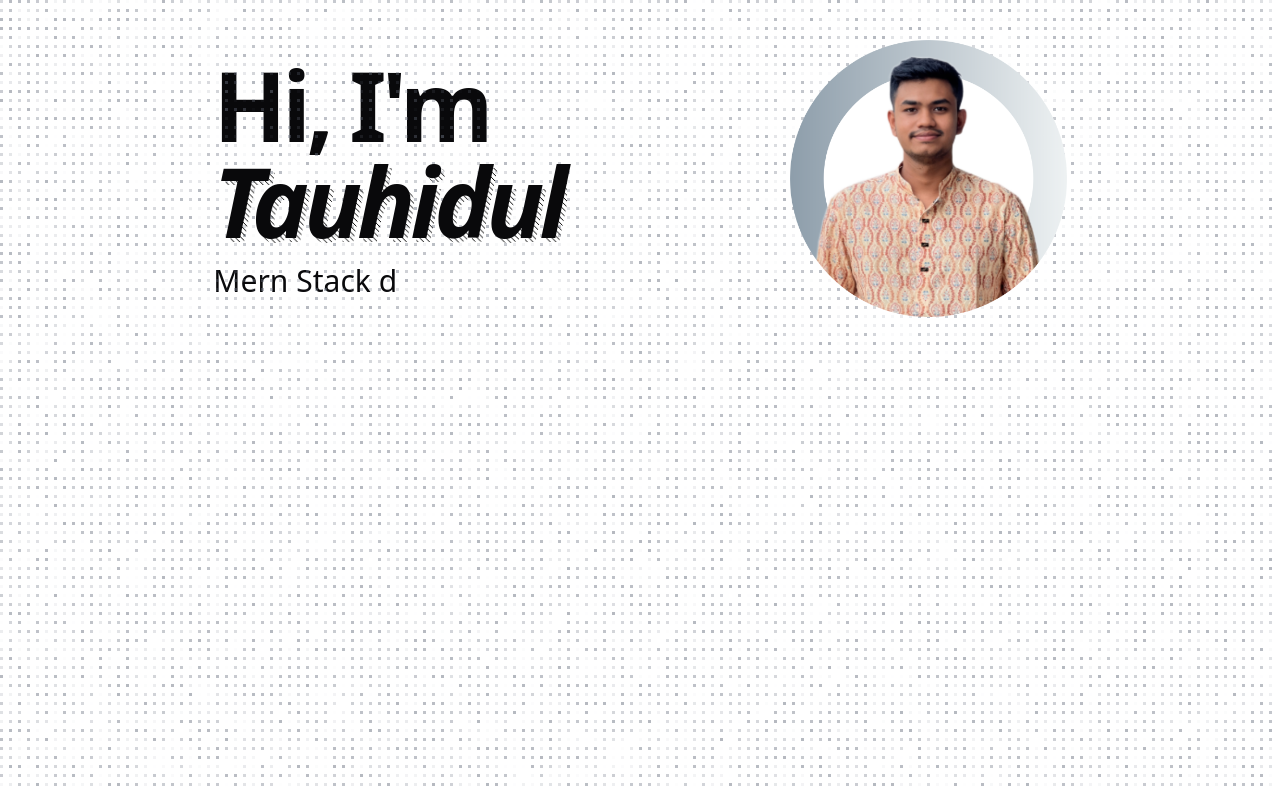
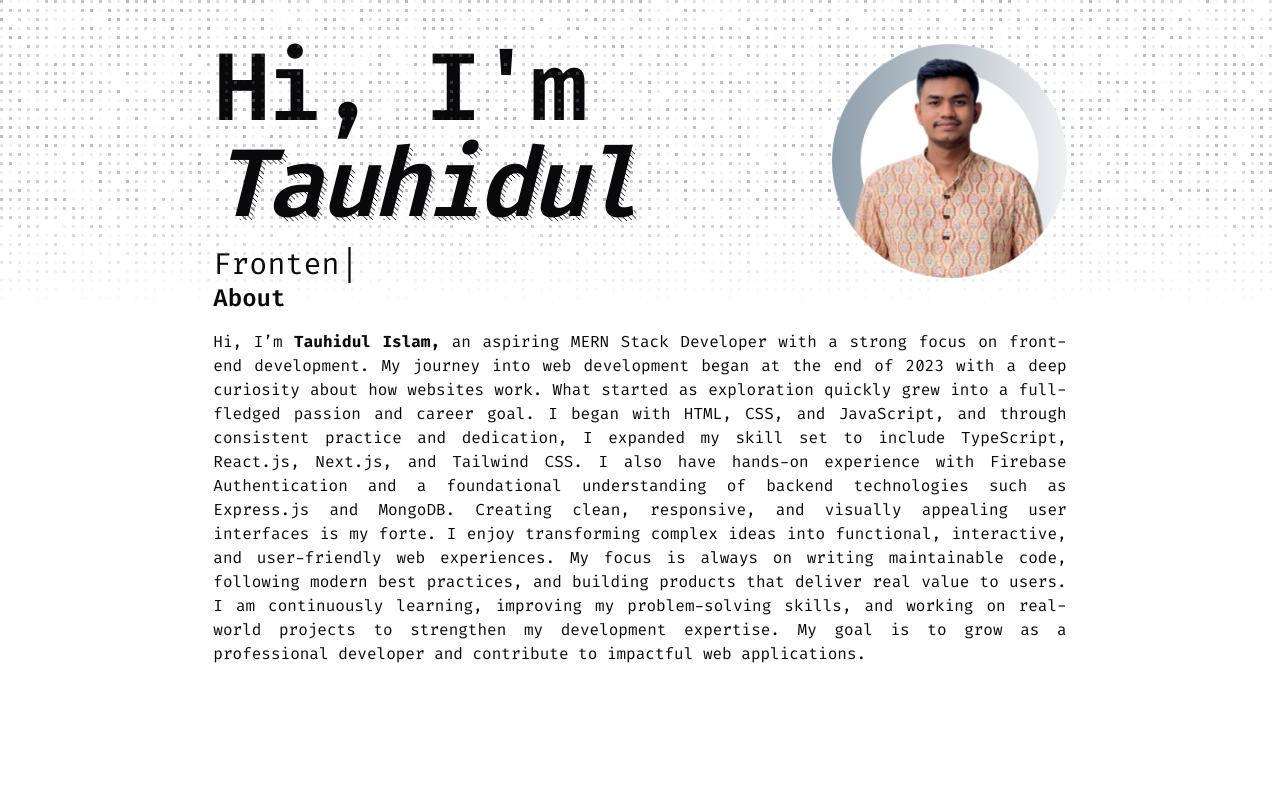
Before and after one commit to tsakib2000/Next-Portfolio, a Next.js app: page / in a window 1280 px wide. Built offline with nearby package versions, Linux system fonts and the light colour scheme.

Commit message:
added about me text

```diff
--- a/app/globals.css
+++ b/app/globals.css
@@ -1,8 +1,11 @@
+@import url('https://fonts.googleapis.com/css2?family=Fira+Code:wght@300..700&display=swap');
 @import "tailwindcss";
 @import "tw-animate-css";
-
 @custom-variant dark (&:is(.dark *));
 
+*{
+  font-family: "Fira Code", monospace;
+}
 @theme inline {
   --color-background: var(--background);
   --color-foreground: var(--foreground);
--- a/app/page.tsx
+++ b/app/page.tsx
@@ -1,27 +1,30 @@
 import AboutMe from "@/components/AboutMe";
-import LiquidGlass from "@/components/liquidGlass";
-import { IconCloudDemo } from "@/components/skills";
+
+
 
 import { FlickeringGrid } from "@/components/ui/flickering-grid";
+
 import React from "react";
 
 export default function Home(): React.ReactElement {
-  return (
-  <div className=" dark:bg-black relative min-h-screen  overflow-hidden ">
+  return (<>
+  <div className="  max-h-96  relative ">
            <FlickeringGrid
-        className="absolute inset-0 z-0 size-full"
+        className="absolute  inset-0 z-0 size-full mask-[linear-gradient(to_bottom,transparent_0%,black_0%,black_50%,transparent_80%)]"
         squareSize={3}
         gridGap={6}
         color="#6B7280"
         maxOpacity={0.5}
         flickerChance={0.1}
       />
-      <div className="w-2/3 pt-10 mx-auto">
+
+     <div className="w-2/3 pt-10 mx-auto">
         <AboutMe/>
-      </div>
-     {/* <IconCloudDemo/> */}
-      {/* <LiquidGlass/> */}
 
       </div>
+
+      </div>
+
+      </>
   );
 };
--- a/components/AboutMe.tsx
+++ b/components/AboutMe.tsx
@@ -4,6 +4,7 @@ import Image from 'next/image'
 import { LineShadowText } from './ui/line-shadow-text';
 import Typewriter from 'typewriter-effect';
 import { AnimatedThemeToggler } from './ui/animated-theme-toggler';
+
 
 
 function AboutMe() {
@@ -35,7 +36,18 @@ function AboutMe() {
                     height={300}
                     alt="Picture of the author"
                 />
+
             </div>
+        </div>
+        <div>
+            <h3 className='text-2xl font-semibold mb-4'>About</h3>
+            <p className='text-justify'>Hi, I’m <strong>Tauhidul Islam,</strong> an aspiring MERN Stack Developer with a strong focus on front-end development. My journey into web development began at the end of 2023 with a deep curiosity about how websites work. What started as exploration quickly grew into a full-fledged passion and career goal.
+
+                I began with HTML, CSS, and JavaScript, and through consistent practice and dedication, I expanded my skill set to include TypeScript, React.js, Next.js, and Tailwind CSS. I also have hands-on experience with Firebase Authentication and a foundational understanding of backend technologies such as Express.js and MongoDB.
+
+                Creating clean, responsive, and visually appealing user interfaces is my forte. I enjoy transforming complex ideas into functional, interactive, and user-friendly web experiences. My focus is always on writing maintainable code, following modern best practices, and building products that deliver real value to users.
+
+                I am continuously learning, improving my problem-solving skills, and working on real-world projects to strengthen my development expertise. My goal is to grow as a professional developer and contribute to impactful web applications.</p>
         </div>
 
     </>);
```
Lines whose indentation alone changed are shown as unchanged.
